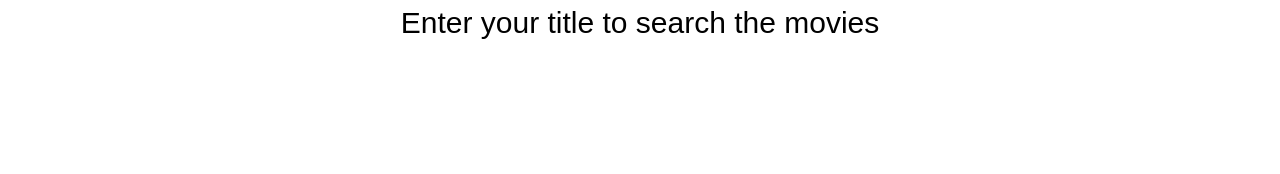
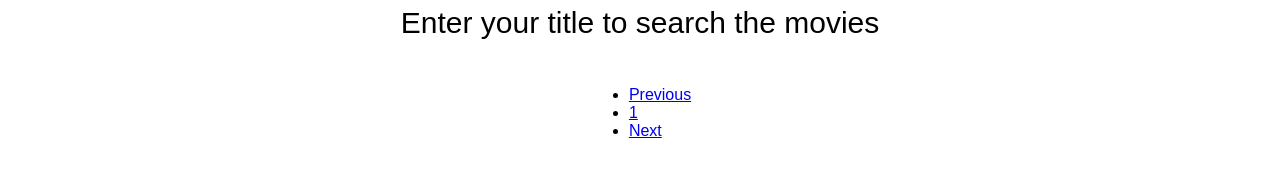
Before and after one commit to Ufnow/movies, a Vue app in the folder flow2code/: page / in a window 1280 px wide. Shown: the part 334-508 px from the top of the page. Built offline with nearby package versions, Linux system fonts and the light colour scheme.

Commit message:
Pagination v.1

```diff
--- a/flow2code/package.json
+++ b/flow2code/package.json
@@ -12,6 +12,7 @@
     "bootstrap": "^4.4.1",
     "core-js": "^3.4.3",
     "jquery": "^3.4.1",
+    "jw-vue-pagination": "^1.0.3",
     "lodash.debounce": "^4.0.8",
     "popper.js": "^1.16.0",
     "vue": "^2.6.10",
--- a/flow2code/src/components/Search.vue
+++ b/flow2code/src/components/Search.vue
@@ -26,6 +26,14 @@
      </div>
   </div>
 </div>
+<nav aria-label="Page navigation example">
+  <ul class="pagination">
+    <li class="page-item"><a class="page-link" href="#">Previous</a></li>
+    <li class="page-item" v-for="n in totalPages" :key="n" v-on:click="onChangePage(n)"><a class="page-link" href="#">{{ n }}</a></li>
+    <li class="page-item"><a class="page-link" href="#">Next</a></li>
+  </ul>
+</nav>
+
 </div>
 </template>
 
@@ -52,6 +60,9 @@ name: 'Search',
             // images: {
             //     img: require('..\images\no-img\.jpg')
             // }
+
+            currentPage: 1,
+            totalPages: 1
         };
 
     },
@@ -61,7 +72,7 @@ name: 'Search',
       axios.get(API + apikey + '&query=' + this.searchValue)
       .then((response) => {
         this.results = response.data.results;
-        // console.log(this.results)
+        this.totalPages = response.data.total_pages;
         this.firstinteraction = false;
         if(this.results.length == 0) {
           this.noresults = true
@@ -70,13 +81,21 @@ name: 'Search',
           this.noresults = false
         }
       })
-      // .catch((error) => {
-      //   // console.log(error)
-      // })
+      .catch((error) => {
+        error = true;
+      })
 
 
     },500),
 
+onChangePage(n) {
+       this.currentPage = n;
+       axios.get(API + apikey + '&query=' + this.searchValue + "&page=" + this.currentPage)
+      .then((response) => {
+        this.results = response.data.results;
+        })
+
+        }
 
 
 }
--- a/flow2code/src/main.js
+++ b/flow2code/src/main.js
@@ -1,7 +1,10 @@
 import Vue from 'vue'
 import App from './App.vue'
 import 'bootstrap';
+import JwPagination from 'jw-vue-pagination';
 
+
+Vue.component('jw-pagination', JwPagination);
 Vue.config.productionTip = false
 
 new Vue({
```
Also changed, not shown: 1 other file (tests, documents, lock files or other folders).
